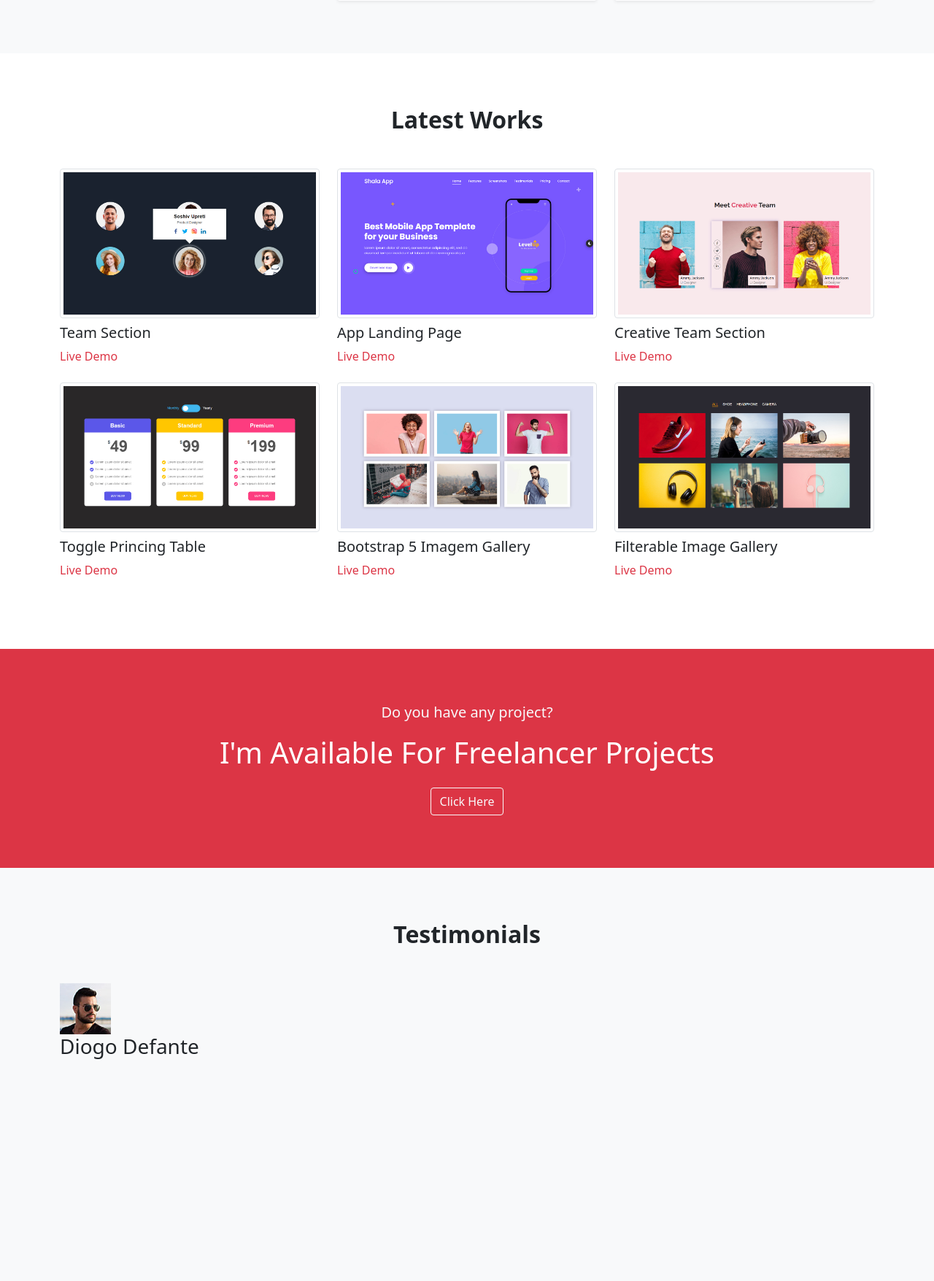
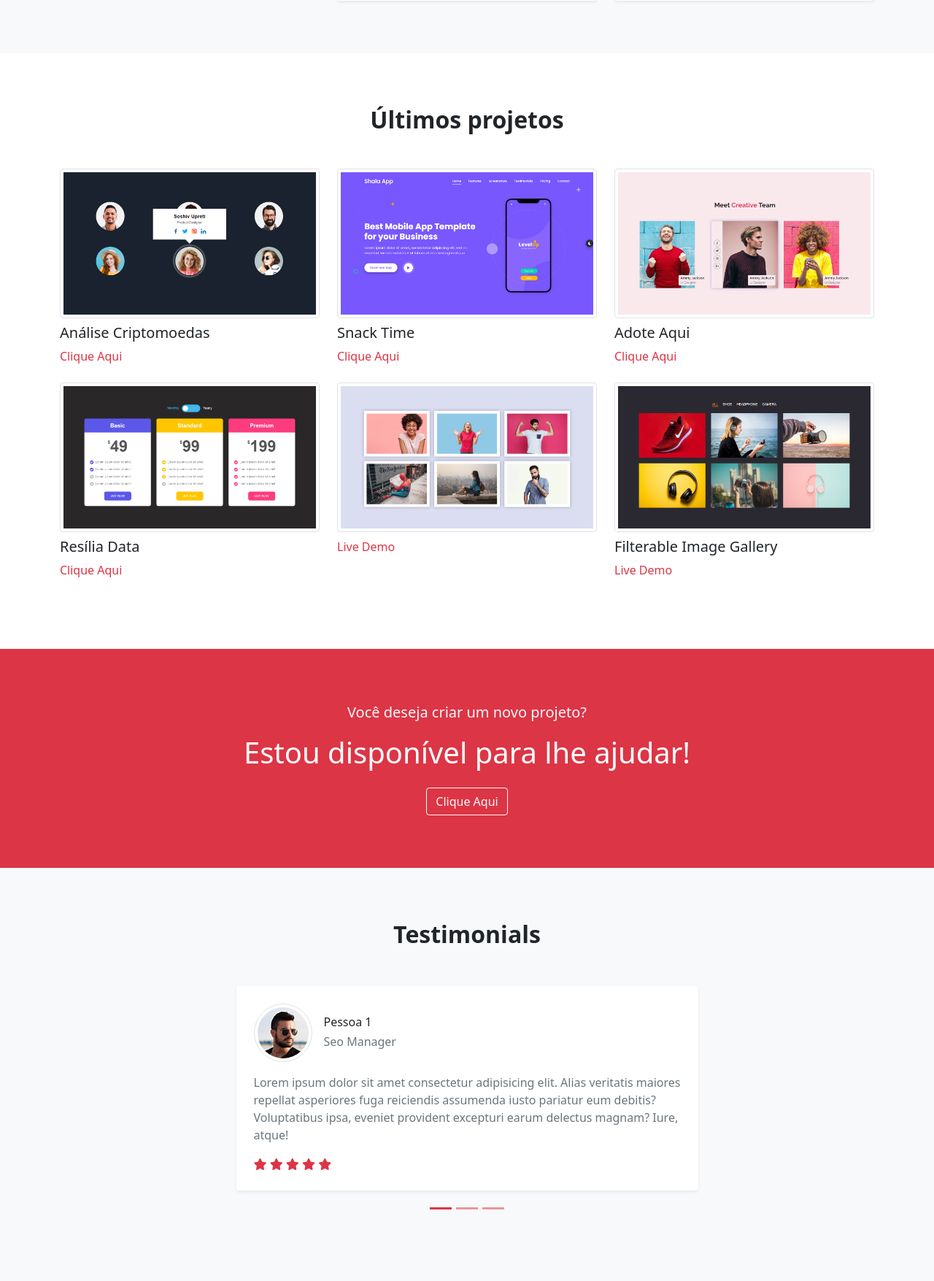
Before and after one commit to pevehdev/portfolio-web, a Flask app: page / in a window 1280 px wide. Shown: the part 1941-3696 px from the top of the page at 73% size. Before the commit the page ends 3392 px from the top, so only its background shows below. Run offline with Flask 3, Linux system fonts and the light colour scheme; some libraries are stand-ins or nearby versions.

Commit message:
Adicionado área de comentarios e avaliação

```diff
--- a/templates/index.html
+++ b/templates/index.html
@@ -160,7 +160,8 @@
 
                     </div>
                     <h3 class="fs-5 py-2">Web Development</h3>
-                    <p class="text-muted">Desenvolvimento Web: 6 projetos com React, JS, CSS, HTML, APIs com JSON-server, CRUD com Node.js e MySQL.
+                    <p class="text-muted">Desenvolvimento Web: 6 projetos com React, JS, CSS, HTML, APIs com
+                        JSON-server, CRUD com Node.js e MySQL.
 
                     </p>
                 </div>
@@ -173,7 +174,8 @@
 
                     </div>
                     <h3 class="fs-5 py-2">Data Science</h3>
-                    <p class="text-muted">Atuação em projetos voltados para análise de dados com Python, PostgreSQL e Power Bi para geração de insights valiosos.</p>
+                    <p class="text-muted">Atuação em projetos voltados para análise de dados com Python, PostgreSQL e
+                        Power Bi para geração de insights valiosos.</p>
                 </div>
             </div>
             <div class="col-md-6 col-lg-4 mb-4">
@@ -183,7 +185,8 @@
 
                     </div>
                     <h3 class="fs-5 py-2">Banco de Dados</h3>
-                    <p class="text-muted">Alguns projetos publicados com uso de SQL utilizando tecnologias como PostgreSQL e MySQL além de consumo de API REST</p>
+                    <p class="text-muted">Alguns projetos publicados com uso de SQL utilizando tecnologias como
+                        PostgreSQL e MySQL além de consumo de API REST</p>
                 </div>
             </div>
         </div>
@@ -197,7 +200,7 @@
         <div class="row justify-content-center">
             <div class="col-lg-8">
                 <div class="section-tittle text-center">
-                    <h2 class="fw-bold mb-5"> Latest Works</h2>
+                    <h2 class="fw-bold mb-5"> Últimos projetos</h2>
                 </div>
             </div>
         </div>
@@ -206,39 +209,39 @@
                 <div class="portfolio-item">
                     <img src="{{url_for('static', filename='img/portfolio/1.jpg')}}" class="w-100 img-thumbnail"
                         alt="portfolio item">
-                    <h3 class="text-capitalize fs-5 my-2">team section</h3>
-                    <p class="mb-4"><a href="#" class="text-danger text-decoration-none">Live Demo</a></p>
+                    <h3 class="text-capitalize fs-5 my-2">Análise Criptomoedas</h3>
+                    <p class="mb-4"><a href="#" class="text-danger text-decoration-none">Clique Aqui</a></p>
                 </div>
             </div>
             <div class="col-md-6 col-lg-4">
                 <div class="portfolio-item">
                     <img src="{{url_for('static', filename='img/portfolio/2.jpg')}}" class="w-100 img-thumbnail"
                         alt="portfolio item">
-                    <h3 class="text-capitalize fs-5 my-2">App Landing Page</h3>
-                    <p class="mb-4"><a href="#" class="text-danger text-decoration-none">Live Demo</a></p>
+                    <h3 class="text-capitalize fs-5 my-2">Snack Time</h3>
+                    <p class="mb-4"><a href="#" class="text-danger text-decoration-none">Clique Aqui</a></p>
                 </div>
             </div>
             <div class="col-md-6 col-lg-4">
                 <div class="portfolio-item">
                     <img src="{{url_for('static', filename='img/portfolio/3.jpg')}}" class="w-100 img-thumbnail"
                         alt="portfolio item">
-                    <h3 class="text-capitalize fs-5 my-2">Creative Team Section</h3>
-                    <p class="mb-4"><a href="#" class="text-danger text-decoration-none">Live Demo</a></p>
+                    <h3 class="text-capitalize fs-5 my-2">Adote Aqui</h3>
+                    <p class="mb-4"><a href="#" class="text-danger text-decoration-none">Clique Aqui</a></p>
                 </div>
             </div>
             <div class="col-md-6 col-lg-4">
                 <div class="portfolio-item">
                     <img src="{{url_for('static', filename='img/portfolio/4.jpg')}}" class="w-100 img-thumbnail"
                         alt="portfolio item">
-                    <h3 class="text-capitalize fs-5 my-2">Toggle Princing Table</h3>
-                    <p class="mb-4"><a href="#" class="text-danger text-decoration-none">Live Demo</a></p>
+                    <h3 class="text-capitalize fs-5 my-2">Resília Data</h3>
+                    <p class="mb-4"><a href="#" class="text-danger text-decoration-none">Clique Aqui</a></p>
                 </div>
             </div>
             <div class="col-md-6 col-lg-4">
                 <div class="portfolio-item">
                     <img src="{{url_for('static', filename='img/portfolio/5.jpg')}}" class="w-100 img-thumbnail"
                         alt="portfolio item">
-                    <h3 class="text-capitalize fs-5 my-2">Bootstrap 5 Imagem Gallery</h3>
+                    <h3 class="text-capitalize fs-5 my-2"></h3>
                     <p class="mb-4"><a href="#" class="text-danger text-decoration-none">Live Demo</a></p>
                 </div>
             </div>
@@ -261,9 +264,9 @@
     <div class="container-lg py-4">
         <div class="row justify-content-center">
             <div class="col-lg-8 text-center">
-                <p class="text-light fs-5">Do you have any project?</p>
-                <h2 class="fs-1 text-white mb-4">I'm Available For Freelancer Projects</h2>
-                <a href="#contact" class="btn btn-outline-light">Click Here</a>
+                <p class="text-light fs-5">Você deseja criar um novo projeto?</p>
+                <h2 class="fs-1 text-white mb-4">Estou disponível para lhe ajudar!</h2>
+                <a href="#contact" class="btn btn-outline-light">Clique Aqui</a>
             </div>
         </div>
 
@@ -281,12 +284,89 @@
                 </div>
             </div>
         </div>
-        <div class="row">
-            <div class="testi-author-info">
-                <img src="{{url_for('static', filename='img/testimonial/1.jpg')}}" alt="author img">
-                <h3>Diogo Defante</h3>
+        <div class="row justify-content-center">
+            <div class="col-lg-8 col-xl-7">
+                <div class="row justify-content-center">
+                    <div id="carousel1" class="carousel slide" data-bs-ride="carousel">
+                        <ol class="carousel-indicators">
+                            <li data-bs-target="#carousel1" data-bs-slide-to="0" class="active bg-danger"></li>
+                            <li class="bg-danger" data-bs-target="#carousel1" data-bs-slide-to="1"></li>
+                            <li class="bg-danger" data-bs-target="#carousel1" data-bs-slide-to="2"></li>
+                        </ol>
+                        <div class="carousel-inner p-1">
+                            <!-- testi item start -->
+                            <div class="testi-item carousel-item active bg-white shadow-sm rounded p-4 mb-5">
+                                <div class="testi-author-info d-flex align-items-center">
+                                    <img class="img-thumbnail rounded-circle"
+                                        src="{{url_for('static', filename='img/testimonial/1.jpg')}}" alt="author img">
+                                    <div class="author ms-3">
+                                        <h3 class="fs-6 mb-1">Pessoa 1</h3>
+                                        <p class="text-muted m-0">Seo Manager</p>
+                                    </div>
+                                </div>
+                                <p class="text-muted mt-3">Lorem ipsum dolor sit amet consectetur adipisicing elit.
+                                    Alias veritatis maiores repellat asperiores fuga reiciendis assumenda iusto pariatur
+                                    eum debitis? Voluptatibus ipsa, eveniet provident excepturi earum delectus magnam?
+                                    Iure, atque!</p>
+                                <div class="rating text-danger">
+                                    <i class="fas fa-star"></i>
+                                    <i class="fas fa-star"></i>
+                                    <i class="fas fa-star"></i>
+                                    <i class="fas fa-star"></i>
+                                    <i class="fas fa-star"></i>
+                                </div>
+                            </div>
+                            <!-- testi item end  -->
+
+                        <!-- testi item start -->
+                        <div class="testi-item carousel-item bg-white shadow-sm rounded p-4 mb-5">
+                            <div class="testi-author-info d-flex align-items-center">
+                                <img class="img-thumbnail rounded-circle"
+                                    src="{{url_for('static', filename='img/testimonial/2.jpg')}}" alt="author img">
+                                <div class="author ms-3">
+                                    <h3 class="fs-6 mb-1">Pessoa 2</h3>
+                                    <p class="text-muted m-0">Seo Manager</p>
+                                </div>
+                            </div>
+                            <p class="text-muted mt-3">Lorem ipsum dolor sit amet consectetur adipisicing elit. Alias
+                                veritatis maiores repellat asperiores fuga reiciendis assumenda iusto pariatur eum
+                                debitis? Voluptatibus ipsa, eveniet provident excepturi earum delectus magnam? Iure,
+                                atque!</p>
+                            <div class="rating text-danger">
+                                <i class="fas fa-star"></i>
+                                <i class="fas fa-star"></i>
+                                <i class="fas fa-star"></i>
+                                <i class="fas fa-star"></i>
+                                <i class="fas fa-star"></i>
+                            </div>
+                        </div>
+                        <!-- testi item end  -->
+                        <!-- testi item start -->
+                        <div class="testi-item carousel-item bg-white shadow-sm rounded p-4 mb-5">
+                            <div class="testi-author-info d-flex align-items-center">
+                                <img class="img-thumbnail rounded-circle"
+                                    src="{{url_for('static', filename='img/testimonial/3.jpg')}}" alt="author img">
+                                <div class="author ms-3">
+                                    <h3 class="fs-6 mb-1">Pessoa 3</h3>
+                                    <p class="text-muted m-0">Seo Manager</p>
+                                </div>
+                            </div>
+                            <p class="text-muted mt-3">Lorem ipsum dolor sit amet consectetur adipisicing elit. Alias
+                                veritatis maiores repellat asperiores fuga reiciendis assumenda iusto pariatur eum
+                                debitis? Voluptatibus ipsa, eveniet provident excepturi earum delectus magnam? Iure,
+                                atque!</p>
+                            <div class="rating text-danger">
+                                <i class="fas fa-star"></i>
+                                <i class="fas fa-star"></i>
+                                <i class="fas fa-star"></i>
+                                <i class="fas fa-star"></i>
+                                <i class="fas fa-star"></i>
+                            </div>
+                        </div>
+                        <!-- testi item end  -->
+                    </div>
+                </div>
             </div>
-
         </div>
     </div>
 
```
